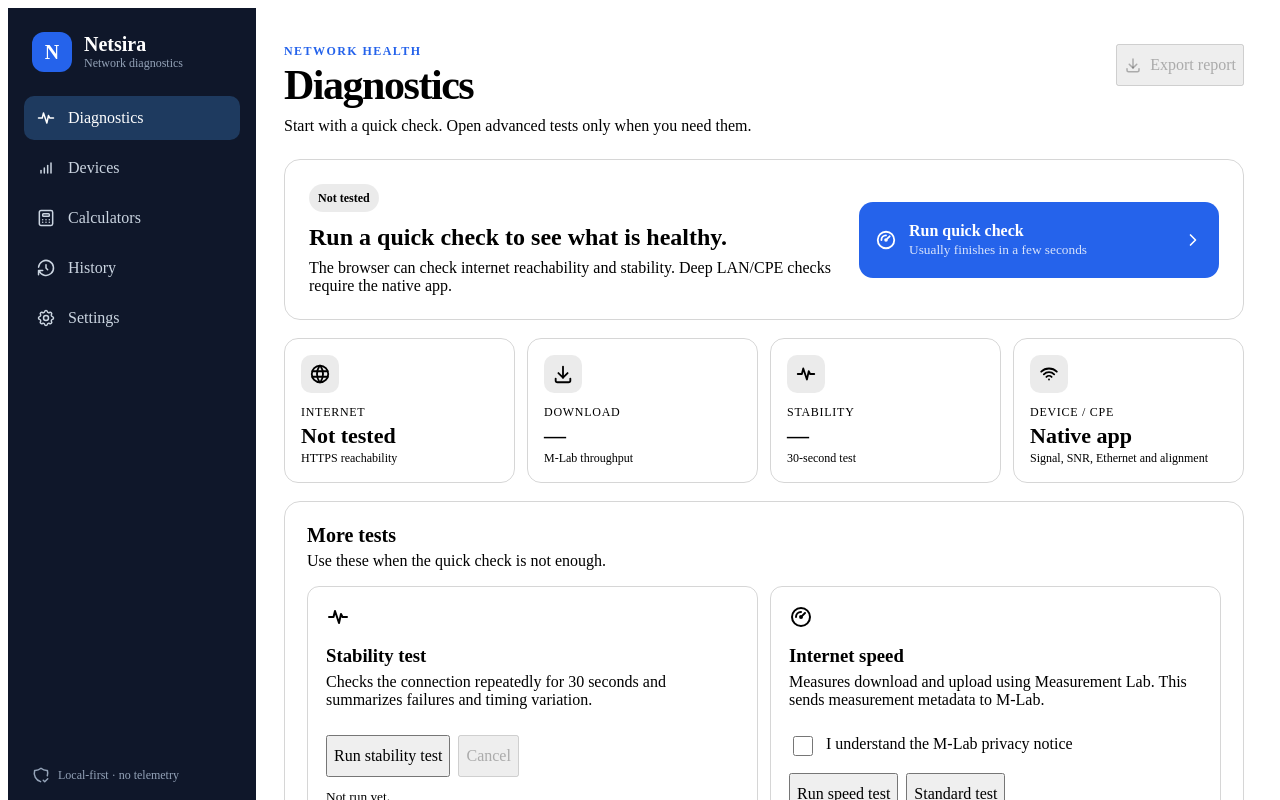
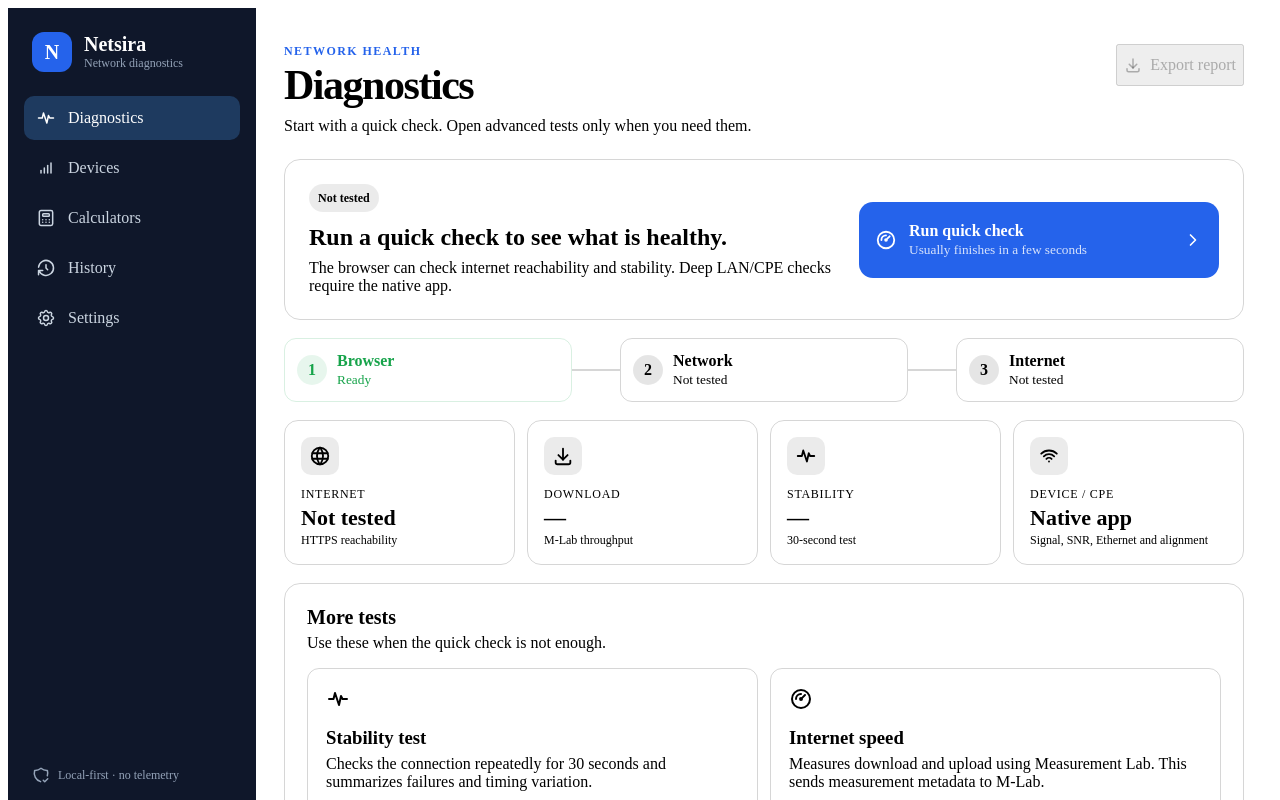
Before and after one commit to ShadowUR0/Netsira, a React (Vite) app in the folder web/: page / in a window 1280 px wide. Shown: the top 800 px of the page. Built offline with nearby package versions, Linux system fonts and the light colour scheme.

Commit message:
Add visual connection and stability indicators on web

```diff
--- a/web/src/App.tsx
+++ b/web/src/App.tsx
@@ -35,12 +35,14 @@ function MetricCard({
   hint,
   icon,
   state = 'neutral',
+  progress,
 }: {
   label: string
   value: string
   hint?: string
   icon: ReactNode
   state?: 'good' | 'warning' | 'problem' | 'neutral'
+  progress?: number
 }) {
   return (
     <div className={'metric-card metric-' + state}>
@@ -48,6 +50,11 @@ function MetricCard({
       <div>
         <div className="metric-label">{label}</div>
         <div className="metric-value">{value}</div>
+        {typeof progress === 'number' && (
+          <div className="metric-progress" aria-hidden="true">
+            <span style={{ width: Math.max(0, Math.min(100, progress * 100)) + '%' }} />
+          </div>
+        )}
         {hint && <div className="metric-hint">{hint}</div>}
       </div>
     </div>
@@ -227,6 +234,20 @@ export function App() {
               </button>
             </section>
 
+            <section className="connection-path" aria-label="Connection path">
+              <div className="path-node path-good">
+                <span>1</span><div><b>Browser</b><small>Ready</small></div>
+              </div>
+              <div className="path-line" />
+              <div className={'path-node ' + (!lastQuick ? 'path-neutral' : lastQuick.online ? 'path-good' : 'path-problem')}>
+                <span>2</span><div><b>Network</b><small>{!lastQuick ? 'Not tested' : lastQuick.online ? 'Connected' : 'Problem'}</small></div>
+              </div>
+              <div className="path-line" />
+              <div className={'path-node ' + (!lastQuick ? 'path-neutral' : lastQuick.httpsReachable ? 'path-good' : 'path-problem')}>
+                <span>3</span><div><b>Internet</b><small>{!lastQuick ? 'Not tested' : lastQuick.httpsReachable ? 'Reachable' : 'Problem'}</small></div>
+              </div>
+            </section>
+
             <section className="metric-grid" aria-label="Latest results">
               <MetricCard
                 label="Internet"
@@ -234,6 +255,7 @@ export function App() {
                 hint={lastQuick?.latencyMs == null ? 'HTTPS reachability' : lastQuick.latencyMs.toFixed(0) + ' ms request'}
                 icon={<IconWorld size={22} />}
                 state={!lastQuick ? 'neutral' : lastQuick.httpsReachable ? 'good' : 'problem'}
+                progress={lastQuick ? (lastQuick.httpsReachable ? 1 : 0) : undefined}
               />
               <MetricCard
                 label="Download"
@@ -248,6 +270,7 @@ export function App() {
                 hint={lastStability ? 'Successful checks' : '30-second test'}
                 icon={<IconActivityHeartbeat size={22} />}
                 state={!lastStability ? 'neutral' : lastStability.failurePercent > 0 ? 'warning' : 'good'}
+                progress={lastStability ? Math.max(0, Math.min(1, (100 - lastStability.failurePercent) / 100)) : undefined}
               />
               <MetricCard
                 label="Device / CPE"
@@ -300,11 +323,16 @@ export function App() {
                     </button>
                   </div>
                   {lastStability && (
+                    <>
+                    <div className="quality-bar" aria-label="Stability success rate">
+                      <span style={{ width: Math.max(0, Math.min(100, 100 - lastStability.failurePercent)) + '%' }} />
+                    </div>
                     <div className="mini-metrics">
                       <span><b>{lastStability.failurePercent.toFixed(1)}%</b> failures</span>
                       <span><b>{lastStability.averageRequestMs?.toFixed(0) ?? '—'} ms</b> avg</span>
                       <span><b>{lastStability.jitterMs?.toFixed(0) ?? '—'} ms</b> jitter</span>
                     </div>
+                    </>
                   )}
                   {!lastStability && <small className="muted">{stabilityText}</small>}
                 </article>
--- a/web/src/styles.css
+++ b/web/src/styles.css
@@ -309,3 +309,86 @@ input:focus-visible {
   .health-hero, .panel { border-radius: 14px; padding: 18px; }
   .native-callout { display: grid; }
 }
+
+
+.metric-progress,
+.quality-bar {
+  height: 7px;
+  border-radius: 999px;
+  overflow: hidden;
+  background: color-mix(in srgb, currentColor 10%, transparent);
+}
+
+.metric-progress { margin-top: 8px; }
+
+.metric-progress > span,
+.quality-bar > span {
+  display: block;
+  height: 100%;
+  border-radius: inherit;
+  background: currentColor;
+  transition: width 180ms ease;
+}
+
+.quality-bar {
+  margin-top: 14px;
+  color: var(--netsira-brand);
+}
+
+.connection-path {
+  display: grid;
+  grid-template-columns: minmax(0, 1fr) 48px minmax(0, 1fr) 48px minmax(0, 1fr);
+  align-items: center;
+  margin-bottom: 18px;
+}
+
+.path-node {
+  min-height: 64px;
+  border-radius: 12px;
+  border: 1px solid var(--netsira-border);
+  padding: 10px 12px;
+  display: flex;
+  align-items: center;
+  gap: 10px;
+  background: var(--netsira-card);
+}
+
+.path-node > span {
+  width: 30px;
+  height: 30px;
+  border-radius: 50%;
+  display: grid;
+  place-items: center;
+  font-weight: 800;
+  background: color-mix(in srgb, currentColor 10%, transparent);
+}
+
+.path-node b,
+.path-node small { display: block; }
+
+.path-node small {
+  margin-top: 2px;
+  color: var(--tblr-secondary-color);
+}
+
+.path-good { color: var(--netsira-good); }
+.path-problem { color: var(--netsira-problem); }
+.path-neutral { color: var(--tblr-secondary-color); }
+
+.path-line {
+  height: 2px;
+  background: var(--netsira-border);
+}
+
+@media (max-width: 620px) {
+  .connection-path {
+    grid-template-columns: 1fr;
+    gap: 7px;
+  }
+
+  .path-line {
+    width: 2px;
+    height: 16px;
+    margin-left: 26px;
+  }
+}
```
